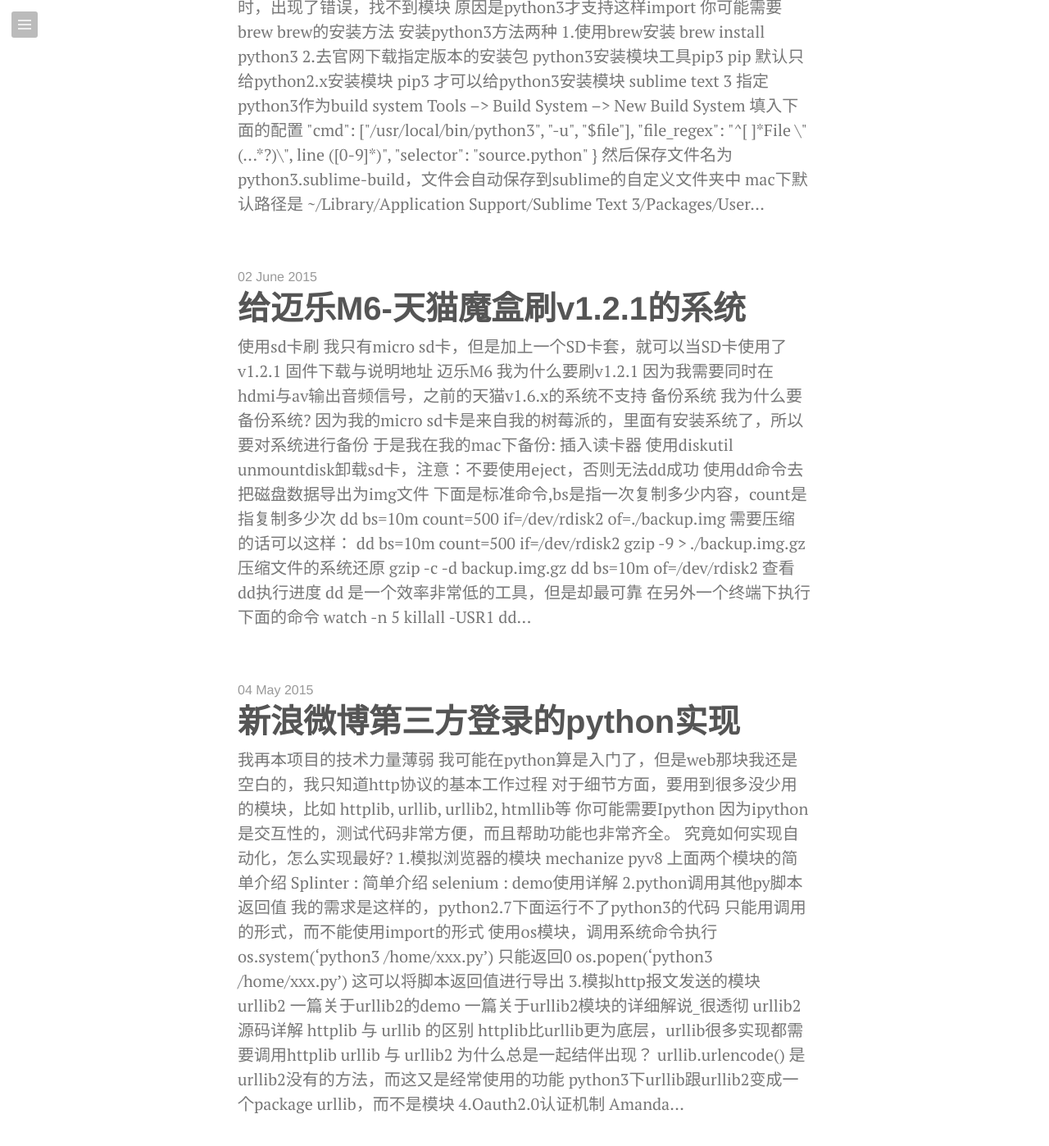
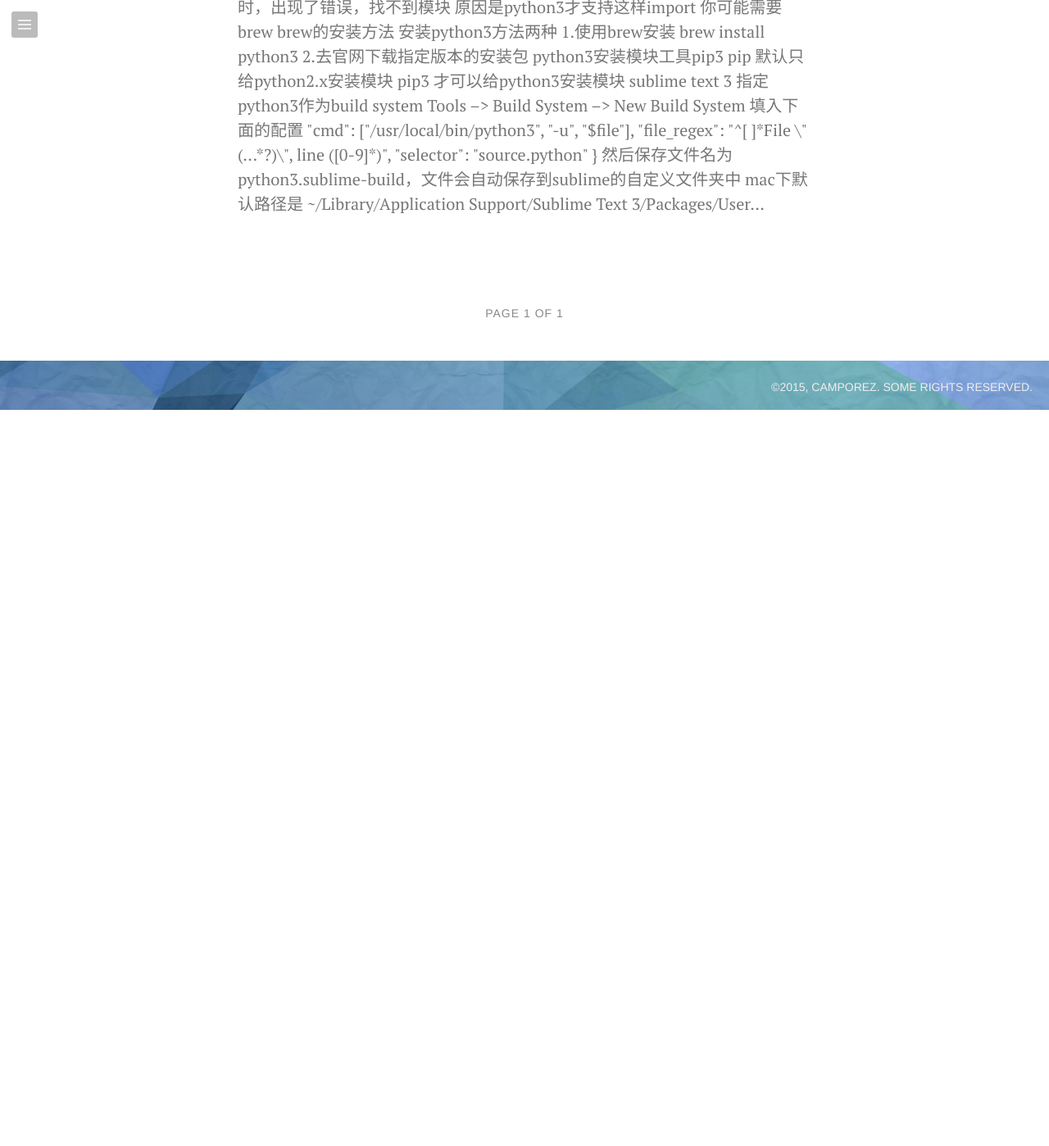
Before and after one commit to sherppard/sherppard.github.io, a Jekyll site: the page built from index.html, in a window 1280 px wide and 1400 px high, scrolled down 574 px. Shown: the whole window at 82% size. Built offline with Jekyll 4.4.1, drawn with Linux system fonts in a browser that asks for light colours; Markdown is read by kramdown in place of the engine named in the settings; the list of posts is cut into pages by our own code; after the commit the page ends 1074 px from its top, so only the background shows below that.

Commit message:
2015-6-8-changetext

```diff
--- a/_posts/2015-05-04-meipai-autoLogin.md
+++ /dev/null
@@ -1,73 +0,0 @@
----
-layout: post
-title: "新浪微博第三方登录的python实现"
-quote: 来自一个朋友的项目，需要在美拍用微博账号授权登录
-image: /media/2014-02-26-hello-cosette/cover.jpg
-video: false
----
-
-# 我再本项目的技术力量薄弱
-
-我可能在python算是入门了，但是web那块我还是空白的，我只知道http协议的基本工作过程
-对于细节方面，要用到很多没少用的模块，比如 httplib, urllib, urllib2, htmllib等
-
-- 你可能需要Ipython
-
-因为[ipython](http://www.ituring.com.cn/article/40324)是交互性的，测试代码非常方便，而且帮助功能也非常齐全。
-
-- 究竟如何实现自动化，怎么实现最好?
-
-1.模拟浏览器的模块
-
-mechanize
-
-pyv8
-
-[上面两个模块的简单介绍](http://blog.sina.com.cn/s/blog_571b19a0010136xe.html)
-
-Splinter : [简单介绍](http://blog.csdn.net/lanbing510/article/details/8489715)
-
-selenium : [demo](http://www.cnblogs.com/fnng/p/3160606.html)[使用详解](http://www.cnblogs.com/fnng/p/3157639.html)
-
-
-2.python调用其他py脚本返回值
-
-我的需求是这样的，python2.7下面运行不了python3的代码
-
-只能用调用的形式，而不能使用import的形式
-
-使用os模块，调用系统命令执行
-> os.system('python3 /home/xxx.py') 只能返回0
-
-> os.popen('python3 /home/xxx.py') 这可以将脚本返回值进行导出
-
-3.模拟http报文发送的模块
-
-urllib2
-
-- [一篇关于urllib2的demo](http://zhuoqiang.me/python-urllib2-usage.html#cookie)
-- [一篇关于urllib2模块的详细解说_很透彻](http://www.cnblogs.com/daoluanxiaozi/p/3281706.html)
-- [urllib2源码详解](http://xw2423.byr.edu.cn/blog/archives/794#viewSource)
-
-httplib 与 urllib 的区别
-
-httplib比urllib更为底层，urllib很多实现都需要调用httplib
-
-urllib 与 urllib2 为什么总是一起结伴出现？
-
-urllib.urlencode() 是urllib2没有的方法，而这又是经常使用的功能
-
-python3下urllib跟urllib2变成一个package urllib，而不是模块
-
-
-4.Oauth2.0认证机制
-
-
-{% include image.html url="/media/2014-02-26-hello-cosette/cosette.jpg" width="100%" description="Amanda Seyfried as Cosette on the 2012 movie." %}
-
-<table>
-
-</table>
-
------
-Want to see something else added or report a bug? [Open an issue](https://github.com/camporez/camporez.github.io/issues/new).
--- a/_posts/2015-06-02-thinny-2.md
+++ /dev/null
@@ -1,66 +0,0 @@
----
-layout: post
-title: "给迈乐M6-天猫魔盒刷v1.2.1的系统"
-quote: 刷的过程还是比较顺利的
-image: false
-video: false
----
-
-# 使用sd卡刷
-
-我只有micro sd卡，但是加上一个SD卡套，就可以当SD卡使用了
-
-v1.2.1 固件下载与说明地址 [迈乐M6](http://www.hdpfans.com/thread-442690-1-1.html)
-
-我为什么要刷v1.2.1
-
-因为我需要同时在hdmi与av输出音频信号，之前的天猫v1.6.x的系统不支持
-
-## 备份系统
-
-我为什么要备份系统?
-
-因为我的micro sd卡是来自我的树莓派的，里面有安装系统了，所以要对系统进行备份
-于是我在我的mac下备份:
-
-- 插入**读卡器**
-- 使用*diskutil unmountdisk*卸载sd卡，`注意：不要使用eject，否则无法dd成功`
-- 使用[dd](http://zh.wikipedia.org/wiki/Dd_%28Unix%29)命令去把磁盘数据导出为img文件
-
-- 下面是标准命令,`bs`是指一次复制多少内容，`count`是指复制多少次
-> dd bs=10m count=500 if=/dev/rdisk2 of=./backup.img
-
-- 需要压缩的话可以这样：
-> dd bs=10m count=500 if=/dev/rdisk2 | gzip -9 > ./backup.img.gz
-
-- 压缩文件的系统还原
-> gzip -c -d backup.img.gz | dd bs=10m of=/dev/rdisk2
-
-- 查看dd执行进度
-
-dd 是一个效率非常低的工具，但是却最可靠
-
-在另外一个终端下执行下面的命令
-> watch -n 5 killall -USR1 dd
-
-
-## [刷固件教程](http://bbs.mele.cn/showtopic-2270.aspx)
-1.把sd卡烧录好后
-
-2.把魔盒断电
-
-3.插入SD卡
-
-4.魔盒加电
-
-5.魔盒指示灯开始闪烁
-
-6.指示灯不闪烁并且不亮就是刷机成功
-
-7.拔下sd卡，并且断电
-
-8.刷机成功，可以接上电视了
-
------
-
-made by sherpper，just for learn something!
```
Also changed, not shown: _posts/2015-06-03-Mac-python3.md (+7 -0 lines).
